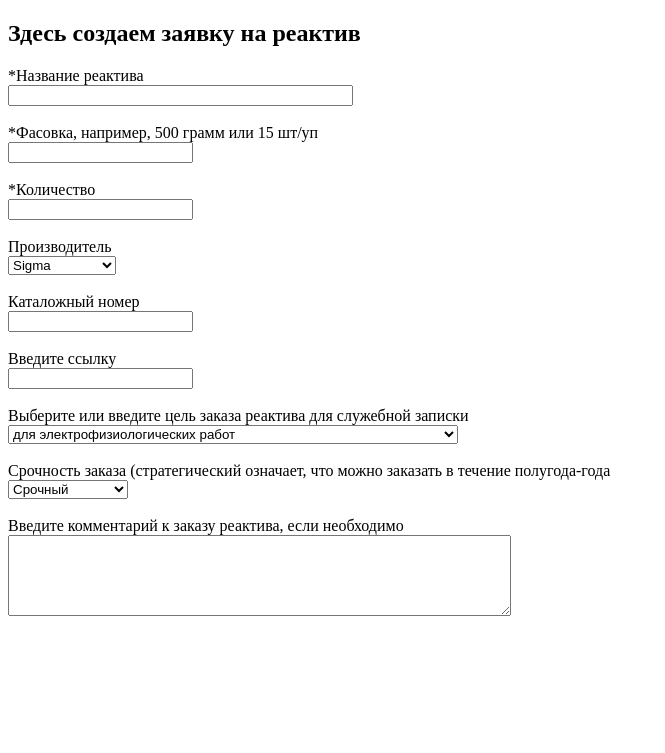
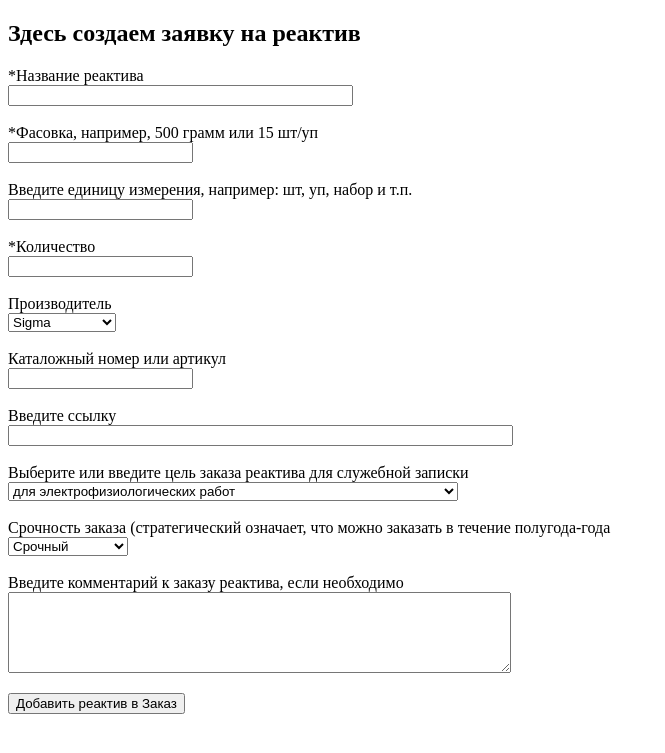
Before and after one commit to darkinessa/reagents_order, a Flask app: page /reagent_get in a window 1280 px wide. Shown: the top 753 px of the page, without its empty margins (0-665 px from the left). Run offline with Flask 2, Linux system fonts and the light colour scheme.

Commit message:
add reagents to db

```diff
--- a/app/forms.py
+++ b/app/forms.py
@@ -1,16 +1,18 @@
 from flask_wtf import FlaskForm
 from wtforms import BooleanField, PasswordField,  StringField, SubmitField, TextAreaField
-from wtforms import Form, IntegerField, SelectField, TextField, FieldList, FormField
+from wtforms import Form, IntegerField, SelectField, TextField, FieldList, FormField, SubmitField
 from collections import namedtuple
 from wtforms.validators import DataRequired
 from wtforms import validators
-
+from app.models import Reagent
 
 class LoginForm(FlaskForm):
     username = StringField('Логин', validators=[DataRequired()])
     password = PasswordField('Пароль', validators=[DataRequired()])
     remember_me = BooleanField('Запомнить')
     submit = SubmitField('Войти')
+
+
 
 class ReagentForm(FlaskForm):
     reagent_name = StringField('*Название реактива', validators=[DataRequired()])
@@ -29,10 +31,11 @@ class ReagentForm(FlaskForm):
                             ])
                             #тут нужно модифицировать код, чтобы была возможность
                                                    #вводить свой вариант
-    reagent_catalog = StringField('Каталожный номер')
+    reagent_catalog = StringField('Каталожный номер или артикул')
     url_reagent = StringField('Введите ссылку')
     #не могу понять, как сделать, чтобы ссылка была ссылкой
     package = StringField('*Фасовка, например, 500 грамм или 15 шт/уп')
+    reagent_unit = StringField('Введите единицу измерения, например: шт, уп, набор и т.п.')
     reagent_comment = TextAreaField('Введите комментарий к заказу реактива, если необходимо')
     urgency = SelectField('Срочность заказа (стратегический означает, что можно заказать в течение полугода-года',
                             choices=[
@@ -47,6 +50,7 @@ class ReagentForm(FlaskForm):
                                 (4, 'для иммуноцитохимических / иммуногистохимических исследований'),
                                 (5, 'Cвой вариант')
                             ])
+    submit = SubmitField('Добавить реактив в Заказ', render_kw={"class": "form-check-label"})
 
 
 
--- a/app/routes.py
+++ b/app/routes.py
@@ -1,7 +1,8 @@
-from app import app
+from app import app, db
 from app.forms import LoginForm, ReagentForm
 from flask import flash, redirect, render_template, url_for
 from flask_wtf import FlaskForm
+from app.models import Reagent
 
 @app.route('/')
 @app.route('/index')
@@ -18,9 +19,23 @@ def login():
     return render_template('login.html', title='Вход в личный кабинет', form=form)
 
 
+# @app.route('/reagent_get', methods=['GET', 'POST'])
+# def submit():
+#     form = ReagentForm()
+#     # if form.validate_on_submit():
+#     #     return redirect('/index')
+#     return render_template('reagent_get.html', form=form)
+
+
 @app.route('/reagent_get', methods=['GET', 'POST'])
 def submit():
     form = ReagentForm()
-    # if form.validate_on_submit():
-    #     return redirect('/index')
-    return render_template('reagent_get.html', form=form)
+    if form.validate_on_submit():
+        reagent = Reagent(reagent_name = form.reagent_name.data,
+                vendor_name = form.vendor_name.data,
+                reagent_catalog = form.reagent_catalog.data,
+                url_reagent = form.url_reagent.data)
+        db.session.add(reagent)
+        db.session.commit()
+        return redirect(url_for('index'))
+    return render_template('reagent_get.html', title='Заказ нового реактив', form=form)
--- a/app/templates/reagent_get.html
+++ b/app/templates/reagent_get.html
@@ -18,6 +18,11 @@
         </div>
 
         <div class="form-group">
+            {{ form.reagent_unit.label }}<br>
+            {{ form.reagent_unit() }}<br><br>
+        </div>
+
+        <div class="form-group">
             {{ form.reagent_count.label }}<br>
             {{ form.reagent_count(size=10) }}<br><br>
         </div>
@@ -34,7 +39,7 @@
 
         <div class="form-group">
                 {{ form.url_reagent.label }}<br>
-                {{ form.url_reagent() }}<br><br>
+                {{ form.url_reagent(size=60) }}<br><br>
         </div>
 
         <div class="form-group">
@@ -53,6 +58,7 @@
                 {{ form.reagent_comment(rows='5',cols='60') }}
 
         </div>
+        <p>{{ form.submit() }}</p>
     </form>
 </body>
 </html>
```
Also changed, not shown: app/models.py (+12 -2 lines).
